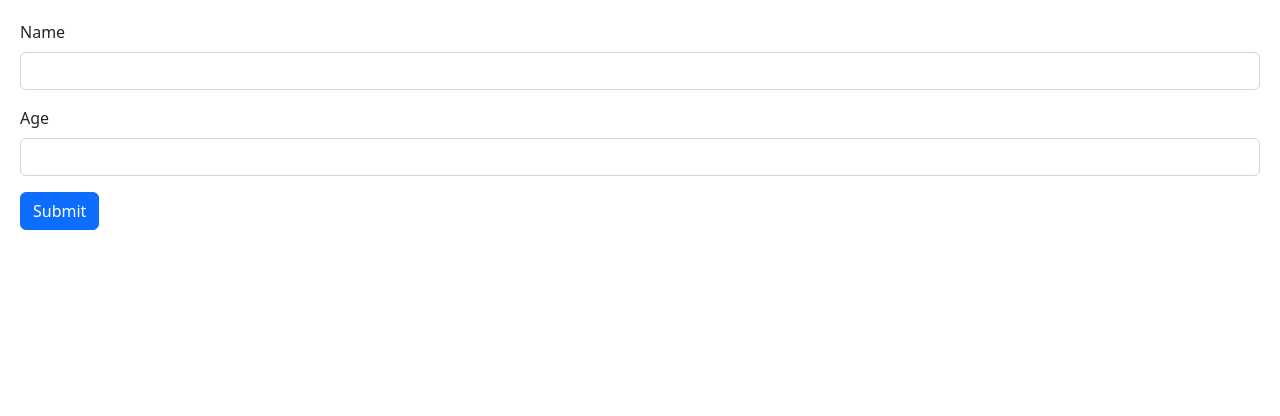
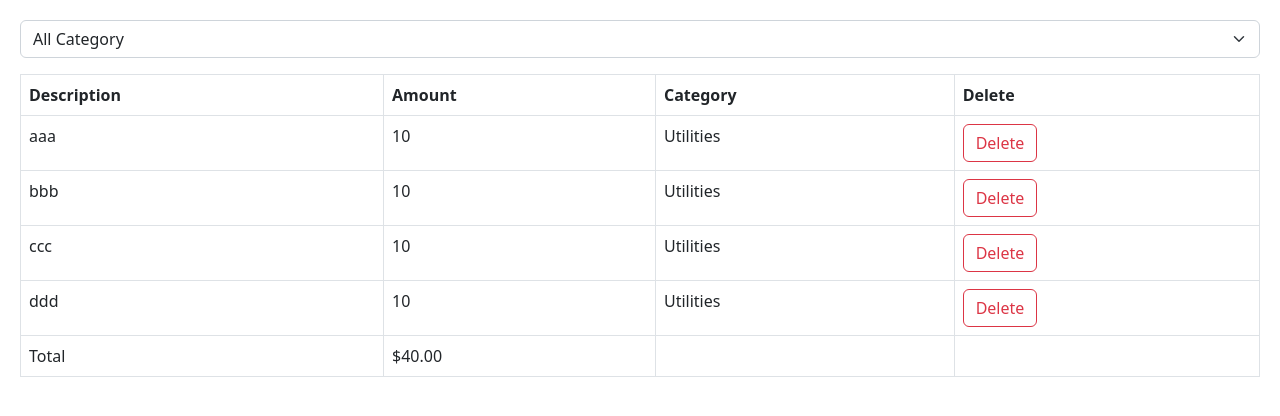
Before and after one commit to SheikhAmin/React18, a React (Vite) app: page / in a window 1280 px wide. Shown: the top 416 px of the page. Built offline with nearby package versions, Linux system fonts and the light colour scheme.

Commit message:
some exercise

```diff
--- a/package.json
+++ b/package.json
@@ -10,6 +10,7 @@
     "preview": "vite preview"
   },
   "dependencies": {
+    "@hookform/resolvers": "^2.9.11",
     "bootstrap": "^5.2.3",
     "immer": "^10.0.2",
     "react": "^18.2.0",
--- a/src/App.tsx
+++ b/src/App.tsx
@@ -14,6 +14,8 @@
 //import UpdatingObjects from "./components/UpdatingObjects";
 //import ExpandableText from "./components/ExpandableText";
 import Form from './components/Form';
+import ExpenseList from "./expense-tracker/components/ExpenseList";
+import ExpenseFilter from "./expense-tracker/components/ExpenseFilter";
 /*
   {
     alertVisible && (
@@ -54,12 +56,22 @@
     console.log(item);
   }*/
 /*<ListGroup items={items} heading={'Cities'} onSelectItem={handleSelectItem} />*/
-
-
-  const [cartItems,setCartItems] = useState(['Product 1','Product 2']);
+ const [selectedCategory,setSelectedCategory] = useState('');
+ const [expenses,setExpenses] = useState([
+   { id: 1, description: "aaa", amount: 10, category: "Utilities" },
+   { id: 2, description: "bbb", amount: 10, category: "Utilities" },
+   { id: 3, description: "ccc", amount: 10, category: "Utilities" },
+   { id: 4, description: "ddd", amount: 10, category: "Utilities" },
+ ]);
+  //const [cartItems,setCartItems] = useState(['Product 1','Product 2']);
+  const visibleExpenses = selectedCategory ? expenses.filter((e) => e.category === selectedCategory) : expenses;
   return (
     <div>
-     <Form />
+      <div className="mb-3">
+        <ExpenseFilter onSelectCategory={(category) =>setSelectedCategory(category)}/>
+      </div>
+
+     <ExpenseList expenses={visibleExpenses} onDelete={(id)=>setExpenses(expenses.filter((e) => e.id !== id))} />
     </div>
   );
 }
--- a/src/components/Form.tsx
+++ b/src/components/Form.tsx
@@ -1,20 +1,37 @@
 import React, { FormEvent, useRef, useState } from "react";
-import { FieldValues, useForm} from 'react-hook-form';
-import { date } from "zod";
-//import {z} from 'zod';
+import { FieldValues, useForm } from "react-hook-form";
 
+import { z } from "zod";
+import { zodResolver } from "@hookform/resolvers/zod";
+const schema = z.object({
+  name: z.string().min(3, { message: "Name must be at least 3 characters." }),
+  age: z
+    .number({ invalid_type_error: "Age field is required." })
+    .min(18, { message: "Age must be at least 18." }),
+});
+
+/*interface FormData {
+  name: string;
+  age: number;
+}*/
+
+type FormData = z.infer<typeof schema>;
 const Form = () => {
   /*const nameRef = useRef<HTMLInputElement>(null);
     const ageRef = useRef<HTMLInputElement>(null);
     const person = {name:'',age: 0};*/
-  const { register, handleSubmit } = useForm();
-  console.log(register('name'));
-  const onSubmit = (data:FieldValues) => console.log(data);
+  const {
+    register,
+    handleSubmit,
+    formState: { errors,isValid },
+  } = useForm<FormData>({ resolver: zodResolver(schema) });
+
+  const onSubmit = (data: FieldValues) => console.log(data);
   /*const [person, setPerson] = useState({
     name: "",
     age: '',
   });*/
- /* const handleSubmit = (event: FormEvent) => {
+  /* const handleSubmit = (event: FormEvent) => {
     event.preventDefault();
      if (nameRef.current !== null){
             person.name = nameRef.current.value;
@@ -22,7 +39,7 @@
         if(ageRef.current !== null){
             person.age = parseInt(ageRef.current.value);
         }*/
-    //console.log(person);
+  //console.log(person);
   //};
   return (
     <form action="" onSubmit={handleSubmit(onSubmit)}>
@@ -32,10 +49,11 @@
         </label>
         <input
           id="name"
-          {...register('name')}
+          {...register("name")}
           type="text"
           className="form-control"
         />
+        {errors.name && <p className="text-danger">{errors.name.message}</p>}
       </div>
       <div className="mb-3">
         <label htmlFor="age" className="form-label">
@@ -43,12 +61,13 @@
         </label>
         <input
           id="age"
-          {...register('age')}
+          {...register("age", { valueAsNumber: true })}
           type="number"
           className="form-control"
         />
+        {errors.age && <p className="text-danger">{errors.age.message}</p>}
       </div>
-      <button className="btn btn-primary" type="submit">
+      <button disabled={!isValid } className="btn btn-primary" type="submit">
         Submit
       </button>
     </form>
--- /dev/null
+++ b/src/expense-tracker/components/ExpenseFilter.tsx
@@ -0,0 +1,18 @@
+import React from "react";
+
+
+interface Props {
+    onSelectCategory: (category: string) => void;
+}
+const ExpenseFilter = ({ onSelectCategory}:Props) => {
+    return (
+      <select className="form-select" onChange={(event)=> onSelectCategory(event.target.value)}>
+        <option value="">All Category</option>
+        <option value="">Groceries</option>
+        <option value="">Utilities</option>
+        <option value="">Entertainment</option>
+      </select>
+    );
+}
+
+export default ExpenseFilter;
--- /dev/null
+++ b/src/expense-tracker/components/ExpenseList.tsx
@@ -0,0 +1,47 @@
+import React from 'react'
+
+interface Expense {
+    id: number;
+    description: string;
+    amount: number;
+    category: string;
+}
+interface Props {
+    expenses: Expense[]
+    onDelete: (id:number) => void
+}
+const ExpenseList = ({ expenses, onDelete }: Props) => {
+    if (expenses.length === 0) return null;
+    return (
+        <table className='table table-bordered'>
+            <thead>
+                <tr>
+                    <th>Description</th>
+                    <th>Amount</th>
+                    <th>Category</th>
+                    <th>Delete</th>
+                </tr>
+            </thead>
+            <tbody>
+                {expenses.map(expense => <tr key={expense.id}>
+                    <td>{expense.description }</td>
+                    <td>{ expense.amount}</td>
+                    <td>{ expense.category}</td>
+                    <td>
+                        <button className='btn btn-outline-danger'onClick={()=>onDelete(expense.id)}>Delete</button>
+                    </td>
+                </tr>) }
+            </tbody>
+            <tfoot>
+                <tr>
+                    <td>Total</td>
+                    <td>${ expenses.reduce((acc,expense) => expense.amount + acc, 0).toFixed(2)}</td>
+                    <td></td>
+                    <td></td>
+                </tr>
+            </tfoot>
+        </table>
+    )
+}
+
+export default ExpenseList;
```
Also changed, not shown: 1 other file (tests, documents, lock files or other folders).
